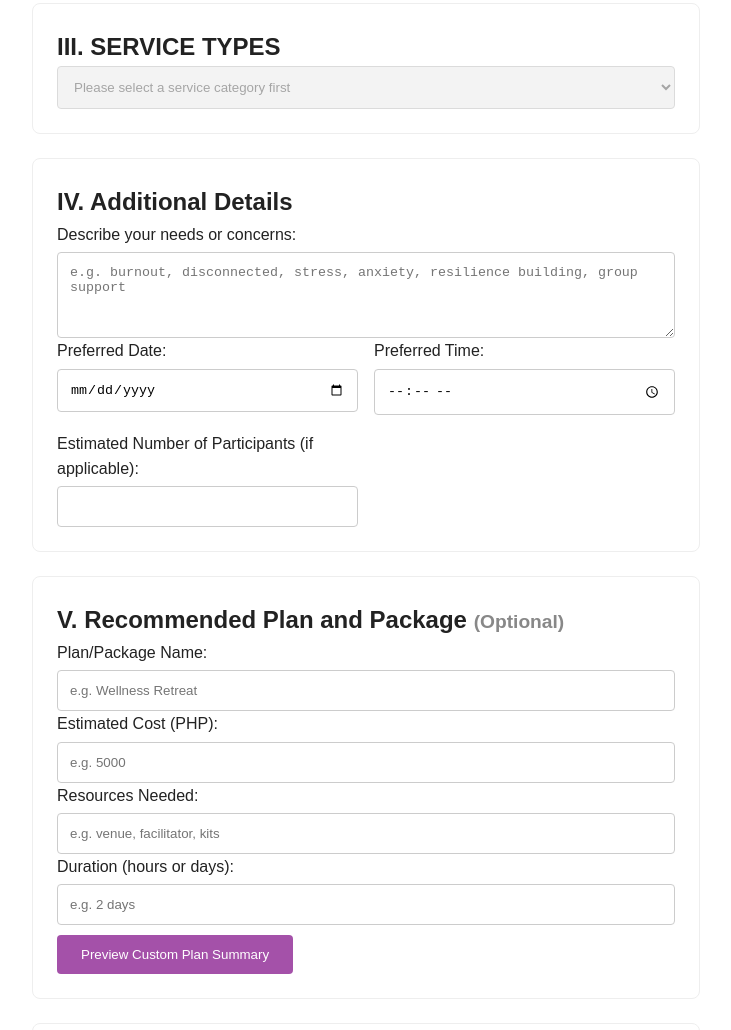
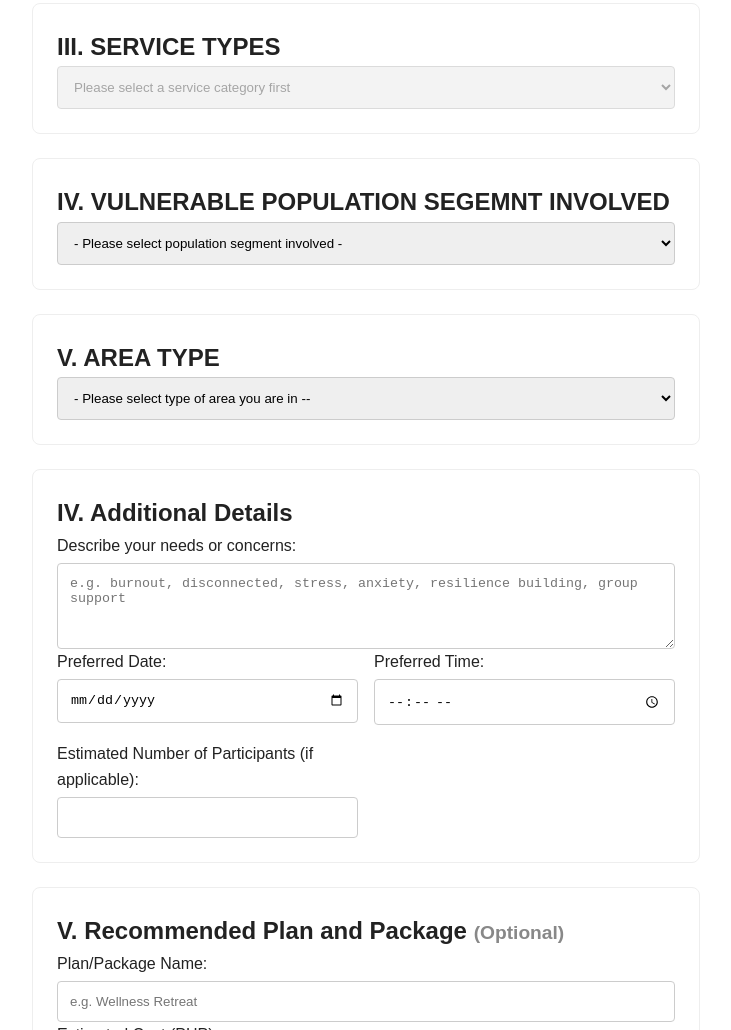
Before and after one commit to cognitioplus/pwa-booking, a website: page public/index.html in a window 1280 px wide. Shown: the part 1770-2800 px from the top of the page, without its empty margins (274-1005 px from the left). Drawn offline with Linux system fonts and the light colour scheme.

Commit message:
index.html

```diff
--- a/public/index.html
+++ b/public/index.html
@@ -3,7 +3,7 @@
 <head>
   <meta charset="UTF-8" />
   <meta name="viewport" content="width=device-width, initial-scale=1.0"/>
-  <title>Cognitio+ | AI-Driven Booking Services</title>
+  <title>Cognitio+ | AI-Driven Service Customization</title>
   <link rel="manifest" href="/manifest.json" />
   <link rel="stylesheet" href="style.css" />
 </head>
@@ -11,13 +11,12 @@
   <div class="container">
     <header>
       <h1>Cognitio+</h1>
-      <p>AI-Driven Booking Services</p>
+      <p>Priority-Driven Services Customization</p>
       <a href="https://cognitio-plus.aiwaapp.live/signup" target="_blank" style="float:right;margin-top:-40px;">Login / Signup</a>
     </header>
 
     <form id="bookingForm">
       <!-- Consent & Policy Agreement -->
-
       <section>
         <h2>Consent & Privacy Policy Agreement</h2>
         <p>
@@ -153,6 +152,34 @@
       </section>
 
       <!-- Additional Details -->
+
+            <section>
+        <h2>IV. VULNERABLE POPULATION SEGEMNT INVOLVED</h2>
+        <label>
+          <select id="vulnerablepopulation" name="vulnerablePopulation" optional>
+            <option value="">- Please select population segment involved -</option>
+            <option value="youth">Student / School Leavers</option>
+            <option value="solo-parents">Solo Parents</option>
+            <option value="pwd">Persons with (dis)Abilities</option>
+            <option value="women">Women from Low Income Families</option>
+            <option value="Victims">Victims of Disasters</option>
+            <option value="elderly">Senior Citizens</option>
+            <option value="farmers">Low Income Farmers/Fisherfolks</option>
+            <option value="lgbtq">LGBTQ+</option>
+          </select>
+        </label>
+      </section>
+            <section>
+        <h2>V. AREA TYPE</h2>
+        <label>
+          <select id="areaType" name="userType" required>
+            <option value="">- Please select type of area you are in --</option>
+            <option value="youth">Highly Urbanized City</option>
+            <option value="solo-parents">Non-HUC</option>
+          </select>
+        </label>
+      </section>
+
       <section>
         <h2>IV. Additional Details</h2>
         <label>
@@ -191,7 +218,7 @@
           <input type="text" id="customPlanResources" name="customPlanResources" placeholder="e.g. venue, facilitator, kits" />
         </label>
         <label>
-          Duration (hours or days):
+          Duration (number of days or hours):
           <input type="text" id="customPlanDuration" name="customPlanDuration" placeholder="e.g. 2 days" />
         </label>
         <button type="button" id="previewCustomPlan" style="margin-top:10px;">Preview Custom Plan Summary</button>
@@ -206,7 +233,7 @@
         </label>
       </section>
 
-      <button type="submit">Submit Booking</button>
+      <button type="submit">SUBMIT</button>
     </form>
     <div id="formSuccess" style="display:none;color:green;margin-top:1em;"></div>
     <div id="formError" style="display:none;color:red;margin-top:1em;"></div>
@@ -240,6 +267,7 @@
   </footer>
 
   </div>
+      <script> link="script.js"</script>
   <script>
     // Service category and sub-service options logic (unchanged)
     const subServiceOptions = {
```
